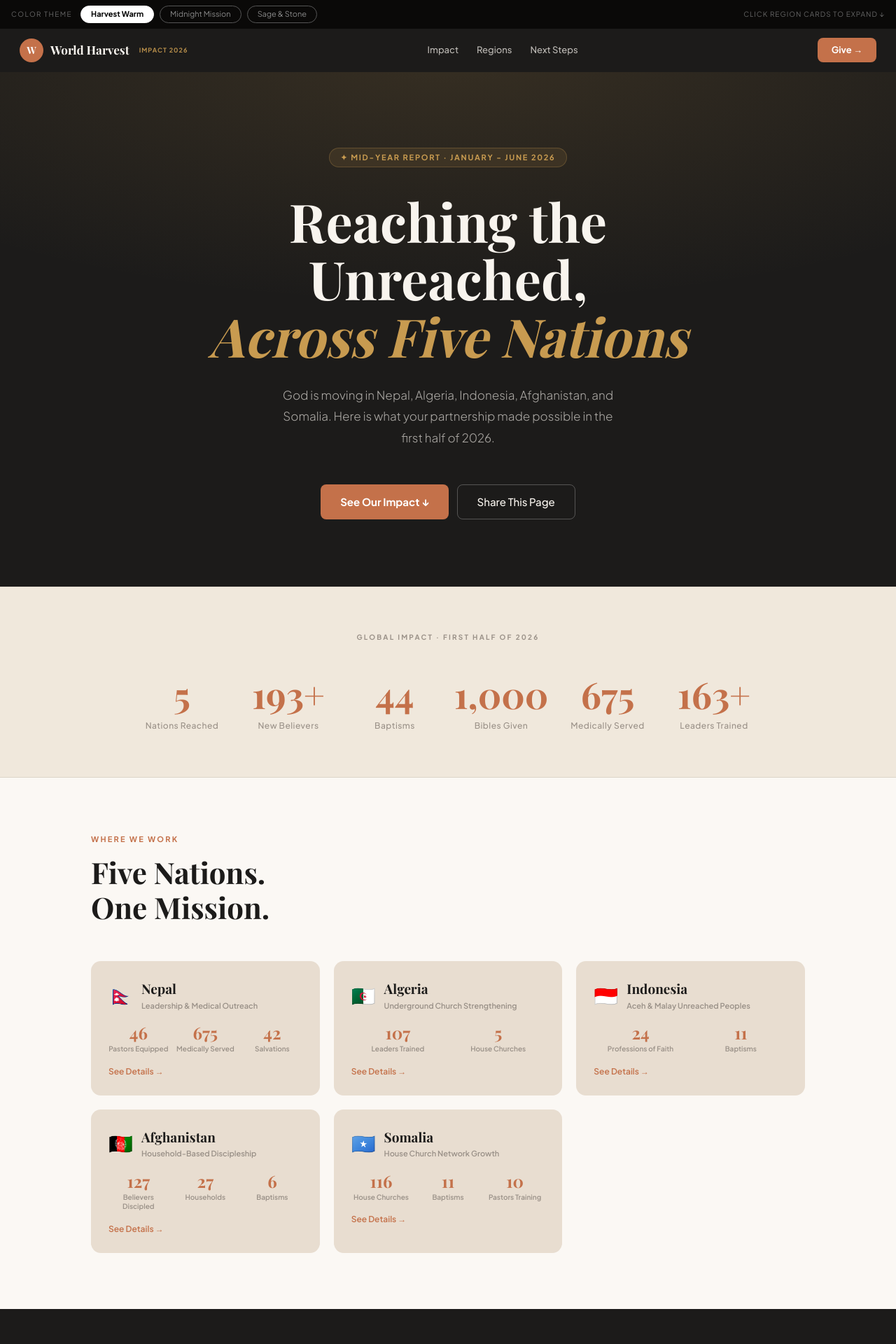
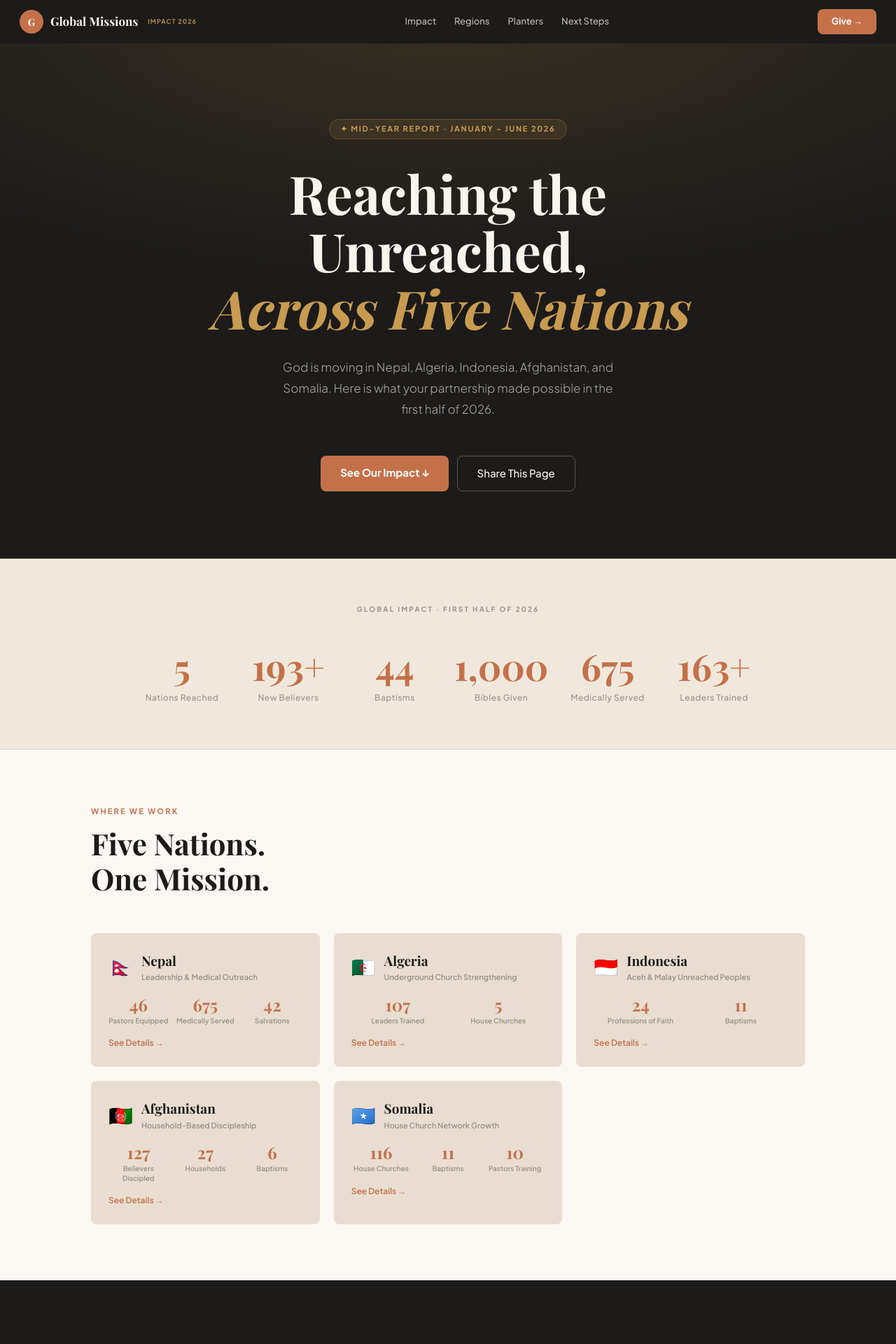
Before and after one commit to widodoalfianto/gm-impact, a Next.js app: page / in a window 1280 px wide. Shown: the top 1920 px of the page at 70% size. Built offline with nearby package versions, Linux system fonts and the light colour scheme; a web font is replaced by a local one.

Commit message:
Rebrand impact site for Global Missions

```diff
--- a/app/layout.tsx
+++ b/app/layout.tsx
@@ -13,8 +13,8 @@ const geistMono = Geist_Mono({
 });
 
 export const metadata: Metadata = {
-  title: "World Harvest Impact 2026",
-  description: "World Harvest mid-year impact report across five nations.",
+  title: "Global Missions Impact 2026",
+  description: "Global Missions mid-year impact report across five nations.",
 };
 
 export default function RootLayout({
--- a/app/page.tsx
+++ b/app/page.tsx
@@ -15,8 +15,11 @@ if (typeof document !== "undefined" && !document.getElementById("wh-font")) {
 const SERIF = "'Playfair Display', Georgia, serif";
 const SANS = "'Plus Jakarta Sans', system-ui, sans-serif";
 
-const THEMES = {
-  "Harvest Warm": {
+const SHARE_URL = "https://gm-impact.vercel.app";
+const SHARE_LABEL = "gm-impact.vercel.app";
+const ENCODED_SHARE_URL = encodeURIComponent(SHARE_URL);
+
+const THEME = {
   bg: "#FBF8F4", bgAlt: "#F0E8DC", bgCard: "#E8DDD0",
   nav: "#1C1B1A", navText: "#F8F4EE",
   text: "#1C1B1A", textSub: "#5A4F46", textMuted: "#9A9188",
@@ -25,30 +28,14 @@ const THEMES = {
   heroBg: "#1C1B1A", heroAccent: "#C89B50", stat: "#C4714A",
   badge: "#F0E8DC", badgeText: "#7A5A3A",
   inputBg: "#FBF8F4",
-  },
-  "Midnight Mission": {
-    bg: "#181614", bgAlt: "#211E1B", bgCard: "#2A2622",
-    nav: "#0F0D0B", navText: "#F4EFE8",
-    text: "#F4EFE8", textSub: "#C4BCB3", textMuted: "#7A7268",
-    accent: "#D4A96A", accentLight: "#3A2D1F",
-    gold: "#D4A96A", divider: "#3A3630",
-    heroBg: "#0F0D0B", heroAccent: "#D4A96A", stat: "#D4A96A",
-    badge: "#2A2622", badgeText: "#C4A060",
-    inputBg: "#181614",
-  },
-  "Sage & Stone": {
-    bg: "#F5F7F2", bgAlt: "#E8EDE3", bgCard: "#DCE5D6",
-    nav: "#1D2419", navText: "#F5F7F2",
-    text: "#1D2419", textSub: "#3A5034", textMuted: "#7A8E72",
-    accent: "#5B7B4E", accentLight: "#D5E6CF",
-    gold: "#8BA65A", divider: "#CDD8C5",
-    heroBg: "#1D2419", heroAccent: "#A3C88A", stat: "#5B7B4E",
-    badge: "#DCE5D6", badgeText: "#3A5A2A",
-    inputBg: "#F5F7F2",
-  },
 };
 
-type ThemeName = keyof typeof THEMES;
+const NAV_ITEMS = [
+  { label: "Impact", href: "#impact" },
+  { label: "Regions", href: "#regions" },
+  { label: "Planters", href: "#planters" },
+  { label: "Next Steps", href: "#next-steps" },
+];
 
 const STATS = [
   { num: "5", label: "Nations Reached" },
@@ -61,45 +48,43 @@ const STATS = [
 
 const REGIONS = [
   {
-    flag: "🇳🇵", name: "Nepal", sub: "Leadership & Medical Outreach",
+    flag: "🇳🇵", name: "Nepal", sub: "Leadership & Medical Outreach", mediaHref: "#visuals",
     stats: [{ n: "46", l: "Pastors Equipped" }, { n: "675", l: "Medically Served" }, { n: "42", l: "Salvations" }],
-    bullets: ["1,000 Bibles distributed", "16 baptisms conducted", "200 backpacks for children", "4 motorcycles for remote pastors"],
+    bullets: ["46 pastors equipped", "675 people medically served", "42 salvations", "1,000 Bibles distributed", "16 baptisms conducted", "200 backpacks for children", "4 motorcycles for remote pastors"],
   },
   {
-    flag: "🇩🇿", name: "Algeria", sub: "Underground Church Strengthening",
+    flag: "🇩🇿", name: "Algeria", sub: "Underground Church Strengthening", mediaHref: "#visuals",
     stats: [{ n: "107", l: "Leaders Trained" }, { n: "5", l: "House Churches" }],
-    bullets: ["Three regions: Kabylia, Bejaia, and Oran", "Ministry continues under sensitive conditions"],
+    bullets: ["107 leaders trained", "5 house churches strengthened", "Three regions served: Kabylia, Bejaia, and Oran", "Ministry continues under sensitive conditions"],
   },
   {
-    flag: "🇮🇩", name: "Indonesia", sub: "Aceh & Malay Unreached Peoples",
+    flag: "🇮🇩", name: "Indonesia", sub: "Aceh & Malay Unreached Peoples", mediaHref: "#visuals",
     stats: [{ n: "24", l: "Professions of Faith" }, { n: "11", l: "Baptisms" }],
-    bullets: ["Active in multiple unreached villages", "Households of Peace established", "Medical, solar panel & children's programs"],
+    bullets: ["24 professions of faith", "11 baptisms", "Active in multiple unreached villages", "Households of Peace established", "Medical outreach, solar panels, and children's programs supported"],
   },
   {
-    flag: "🇦🇫", name: "Afghanistan", sub: "Household-Based Discipleship",
+    flag: "🇦🇫", name: "Afghanistan", sub: "Household-Based Discipleship", mediaHref: "#visuals",
     stats: [{ n: "127", l: "Believers Discipled" }, { n: "27", l: "Households" }, { n: "6", l: "Baptisms" }],
-    bullets: ["Discipleship across 27 households", "6 baptisms conducted in Kabul"],
+    bullets: ["127 believers discipled", "27 households reached through discipleship", "6 baptisms conducted in Kabul"],
   },
   {
-    flag: "🇸🇴", name: "Somalia", sub: "House Church Network Growth",
+    flag: "🇸🇴", name: "Somalia", sub: "House Church Network Growth", mediaHref: "#visuals",
     stats: [{ n: "116", l: "House Churches" }, { n: "11", l: "Baptisms" }, { n: "10", l: "Pastors Training" }],
-    bullets: ["Decentralized discipleship network", "Growing leadership pipeline"],
+    bullets: ["116 house churches supported", "11 baptisms", "10 pastors in training", "Decentralized discipleship network", "Growing leadership pipeline"],
   },
 ];
 
 const SOCIALS = [
-  { name: "Facebook", icon: "f", url: "https://www.facebook.com/worldharvestindonesia" },
-  { name: "Instagram", icon: "◎", url: "https://www.instagram.com/worldharvestind" },
-  { name: "YouTube", icon: "▶", url: "https://www.youtube.com/channel/UCA9-atJcDfmDUbM-p98xcRA" },
-  { name: "Twitter/X", icon: "𝕏", url: "https://www.twitter.com/WorldHarvestInd" },
+  { name: "Photos", icon: "□", url: "#visuals" },
+  { name: "Videos", icon: "▶", url: "#visuals" },
+  { name: "Updates", icon: "•", url: "#next-steps" },
 ];
 
-export default function WHMockup() {
-  const [tn, setTn] = useState<ThemeName>("Harvest Warm");
+export default function GlobalMissionsImpactPage() {
   const [expanded, setExpanded] = useState<number | null>(null);
   const [giveAmt, setGiveAmt] = useState<number | null>(50);
   const [customAmt, setCustomAmt] = useState<string>("");
-  const T = THEMES[tn];
+  const T = THEME;
 
   const tagStyle: React.CSSProperties = {
     display: "inline-flex", alignItems: "center", gap: 7,
@@ -156,29 +141,6 @@ export default function WHMockup() {
 
   return (
     <div style={{ fontFamily: SANS, background: T.bg, color: T.text, minHeight: "100vh" }}>
-
-      {/* ── THEME SWITCHER ── */}
-      <div style={{
-        position: "sticky", top: 0, zIndex: 999,
-        background: "#0A0908", display: "flex",
-        alignItems: "center", padding: "8px 16px",
-        gap: 8, flexWrap: "wrap",
-      }}>
-        <span style={{ color: "#666", fontSize: 10, letterSpacing: "0.14em", textTransform: "uppercase", marginRight: 4, fontFamily: SANS }}>Color Theme</span>
-        {Object.keys(THEMES).map(name => (
-          <button key={name} onClick={() => setTn(name as ThemeName)} style={{
-            background: tn === name ? "#fff" : "transparent",
-            color: tn === name ? "#000" : "#888",
-            border: `1px solid ${tn === name ? "#fff" : "#555"}`,
-            borderRadius: 16, padding: "3px 14px",
-            fontSize: 11, cursor: "pointer",
-            fontFamily: SANS, fontWeight: tn === name ? 700 : 400,
-            transition: "all 0.15s",
-          }}>{name}</button>
-        ))}
-        <span style={{ marginLeft: "auto", color: "#666", fontSize: 10, letterSpacing: "0.1em", textTransform: "uppercase", fontFamily: SANS }}>Click region cards to expand ↓</span>
-      </div>
-
       {/* ── NAV ── */}
       <nav style={{
         background: T.nav, color: T.navText,
@@ -192,23 +154,23 @@ export default function WHMockup() {
             background: T.accent, display: "flex",
             alignItems: "center", justifyContent: "center",
             fontFamily: SERIF, fontSize: 14, color: "#fff", fontWeight: 700,
-          }}>W</div>
-          <span style={{ fontFamily: SERIF, fontSize: 17, fontWeight: 700 }}>World Harvest</span>
+          }}>G</div>
+          <span style={{ fontFamily: SERIF, fontSize: 17, fontWeight: 700 }}>Global Missions</span>
           <span style={{
             fontSize: 9, letterSpacing: "0.12em", textTransform: "uppercase",
             color: T.heroAccent, fontWeight: 700, marginLeft: 4, opacity: 0.9,
           }}>Impact 2026</span>
         </div>
         <div style={{ display: "flex", gap: 26, fontSize: 13, fontWeight: 500, opacity: 0.72 }}>
-          {["Impact", "Regions", "Next Steps"].map(i => (
-            <span key={i} style={{ cursor: "pointer" }}>{i}</span>
+          {NAV_ITEMS.map(item => (
+            <a key={item.label} href={item.href} style={{ color: "inherit", textDecoration: "none" }}>{item.label}</a>
           ))}
         </div>
-        <button style={{ ...btnPrimary, padding: "8px 20px", fontSize: 13 }}>Give →</button>
+        <a href="#give" style={{ ...btnPrimary, padding: "8px 20px", fontSize: 13, textDecoration: "none" }}>Give →</a>
       </nav>
 
       {/* ── HERO ── */}
-      <section style={{
+      <section id="impact" style={{
         background: T.heroBg, color: T.navText,
         padding: "108px 28px 96px",
         textAlign: "center", position: "relative", overflow: "hidden",
@@ -240,8 +202,8 @@ export default function WHMockup() {
             God is moving in Nepal, Algeria, Indonesia, Afghanistan, and Somalia. Here is what your partnership made possible in the first half of 2026.
           </p>
           <div style={{ display: "flex", gap: 12, justifyContent: "center", flexWrap: "wrap" }}>
-            <button style={btnPrimary}>See Our Impact ↓</button>
-            <button style={btnGhost}>Share This Page</button>
+            <a href="#regions" style={{ ...btnPrimary, textDecoration: "none" }}>See Our Impact ↓</a>
+            <a href="#visuals" style={{ ...btnGhost, textDecoration: "none" }}>Share This Page</a>
           </div>
         </div>
       </section>
@@ -277,7 +239,7 @@ export default function WHMockup() {
       </section>
 
       {/* ── REGIONS ── */}
-      <section style={{ padding: "80px 28px", background: T.bg }}>
+      <section id="regions" style={{ padding: "80px 28px", background: T.bg }}>
         <div style={{ maxWidth: 1020, margin: "0 auto" }}>
           <div style={{ marginBottom: 52 }}>
             <span style={overline}>Where We Work</span>
@@ -294,7 +256,7 @@ export default function WHMockup() {
                 <div key={r.name}
                   onClick={() => setExpanded(open ? null : i)}
                   style={{
-                    background: T.bgCard, borderRadius: 14, padding: 24,
+                    background: T.bgCard, borderRadius: 8, padding: 24,
                     cursor: "pointer",
                     border: `1.5px solid ${open ? T.accent : "transparent"}`,
                     boxShadow: open ? `0 0 0 4px ${T.accentLight}` : "none",
@@ -307,10 +269,9 @@ export default function WHMockup() {
                       <div style={{ fontSize: 11, color: T.textMuted, fontWeight: 600, marginTop: 2 }}>{r.sub}</div>
                     </div>
                   </div>
+                  {!open && (
                     <div style={{
                       display: "flex", gap: 10, justifyContent: "space-around",
-                    paddingBottom: open ? 18 : 0, marginBottom: open ? 18 : 0,
-                    borderBottom: open ? `1px solid ${T.divider}` : "none",
                     }}>
                       {r.stats.map(({ n, l }) => (
                         <div key={l} style={{ textAlign: "center", flex: 1 }}>
@@ -319,10 +280,24 @@ export default function WHMockup() {
                         </div>
                       ))}
                     </div>
+                  )}
                   {open && (
+                    <>
                       <ul style={{ margin: 0, padding: "0 0 0 14px", fontSize: 13, lineHeight: 1.9, color: T.textSub }}>
                         {r.bullets.map(b => <li key={b}>{b}</li>)}
                       </ul>
+                      <a
+                        href={r.mediaHref}
+                        onClick={(event: React.MouseEvent<HTMLAnchorElement>) => event.stopPropagation()}
+                        style={{
+                          display: "inline-flex", marginTop: 16,
+                          color: T.accent, fontSize: 12, fontWeight: 700,
+                          textDecoration: "none", borderBottom: `1px solid ${T.accent}55`,
+                        }}
+                      >
+                        Photos &amp; videos coming soon →
+                      </a>
+                    </>
                   )}
                   <div style={{ fontSize: 12, color: T.accent, fontWeight: 600, marginTop: 16 }}>
                     {open ? "↑ Show Less" : "See Details →"}
@@ -354,25 +329,25 @@ export default function WHMockup() {
             Matthew 9:37-38
           </p>
           <p style={{ fontSize: 15, lineHeight: 1.8, color: T.navText, opacity: 0.58, maxWidth: 460, margin: "0 auto 40px" }}>
-            World Harvest is called to reach those where faith carries real risk - in regions where access is limited and hope is desperately needed.
+            Global Missions exists to reach people where faith carries real risk - in regions where access is limited and hope is desperately needed.
           </p>
-          <a href="https://www.worldharvest.id" target="_blank" rel="noreferrer" style={{
+          <a href="#next-steps" style={{
             color: T.heroAccent, fontFamily: SANS, fontWeight: 600,
             fontSize: 14, textDecoration: "none",
             borderBottom: `1px solid ${T.heroAccent}55`, paddingBottom: 2,
           }}>
-            Learn more at worldharvest.id →
+            Connect with Global Missions →
           </a>
         </div>
       </section>
 
       {/* ── SHARE HUB ── */}
-      <section style={{ padding: "72px 28px", background: T.bgAlt, textAlign: "center" }}>
+      <section id="visuals" style={{ padding: "72px 28px", background: T.bgAlt, textAlign: "center" }}>
         <div style={{ maxWidth: 620, margin: "0 auto" }}>
-          <span style={overline}>Spread the Word</span>
-          <h2 style={{ ...h2Style, textAlign: "center" }}>Share This Story</h2>
+          <span style={overline}>Visuals & Sharing</span>
+          <h2 style={{ ...h2Style, textAlign: "center" }}>Photos and Videos Coming Soon</h2>
           <p style={{ ...bodyStyle, textAlign: "center", marginBottom: 40 }}>
-            Use the QR code or link below - perfect for bulletins, projector screens, and social posts.
+            This section will become the home for field photos, short video updates, and shareable media as they become available.
           </p>
           <div style={{ display: "flex", gap: 32, alignItems: "center", justifyContent: "center", flexWrap: "wrap" }}>
             <div style={{ textAlign: "center" }}>
@@ -383,8 +358,8 @@ export default function WHMockup() {
                 boxShadow: `0 0 0 2px ${T.divider}`,
               }}>
                 <img
-                  src="https://api.qrserver.com/v1/create-qr-code/?size=100x100&data=https://worldharvest.id/impact&bgcolor=ffffff&color=1C1B1A&qzone=1"
-                  alt="QR code for worldharvest.id/impact"
+                  src={`https://api.qrserver.com/v1/create-qr-code/?size=100x100&data=${ENCODED_SHARE_URL}&bgcolor=ffffff&color=1C1B1A&qzone=1`}
+                  alt={`QR code for ${SHARE_LABEL}`}
                   style={{ width: 100, height: 100, display: "block", borderRadius: 4 }}
                 />
               </div>
@@ -397,11 +372,11 @@ export default function WHMockup() {
                 fontSize: 13, fontWeight: 700, color: T.accent,
                 letterSpacing: "0.02em",
               }}>
-                🔗 worldharvest.id/impact
+                🔗 {SHARE_LABEL}
               </div>
               <div style={{ display: "flex", gap: 10, flexWrap: "wrap" }}>
                 {SOCIALS.map(s => (
-                  <a key={s.name} href={s.url} target="_blank" rel="noreferrer" style={{
+                  <a key={s.name} href={s.url} style={{
                     background: T.bgCard, color: T.text,
                     textDecoration: "none", borderRadius: 8,
                     padding: "8px 14px", fontSize: 12, fontWeight: 600,
@@ -418,8 +393,22 @@ export default function WHMockup() {
         </div>
       </section>
 
+      {/* ── PLANTERS ── */}
+      <section id="planters" style={{ padding: "80px 28px", background: T.bg }}>
+        <div style={{ maxWidth: 620, margin: "0 auto" }}>
+          <span style={overline}>Planters</span>
+          <h2 style={h2Style}>A simple monthly pledge for Global Missions.</h2>
+          <p style={bodyStyle}>
+            Planters is a new program inviting people to pledge $30/month. Those gifts fuel Global Missions work through sending, discipleship, care, and church planting.
+          </p>
+          <a href="#next-steps" style={{ ...btnPrimary, textDecoration: "none" }}>
+            Join the interest list →
+          </a>
+        </div>
+      </section>
+
       {/* ── NEXT STEPS ── */}
-      <section style={{ padding: "80px 28px", background: T.bg }}>
+      <section id="next-steps" style={{ padding: "80px 28px", background: T.bgAlt }}>
         <div style={{ maxWidth: 540, margin: "0 auto" }}>
           <span style={overline}>Get Involved</span>
           <h2 style={h2Style}>Your Next Step</h2>
@@ -459,10 +448,10 @@ export default function WHMockup() {
       </section>
 
       {/* ── GIVE ── */}
-      <section style={{ padding: "80px 28px", background: T.bgAlt }}>
+      <section id="give" style={{ padding: "80px 28px", background: T.bg }}>
         <div style={{ maxWidth: 540, margin: "0 auto" }}>
           <span style={overline}>Partner With Us</span>
-          <h2 style={h2Style}>Give to the Harvest</h2>
+          <h2 style={h2Style}>Give to Global Missions</h2>
           <p style={bodyStyle}>
             Your generosity reaches the unreached - funding Bibles, medical care, discipleship, and church planting across five nations.
           </p>
@@ -498,7 +487,7 @@ export default function WHMockup() {
           </div>
 
           <button style={{ ...btnPrimary, width: "100%", fontSize: 16, padding: "16px 0", textAlign: "center" }}>
-            Give ${customAmt || giveAmt || 50} to World Harvest →
+            Give ${customAmt || giveAmt || 50} to Global Missions →
           </button>
           <p style={{ textAlign: "center", fontSize: 12, color: T.textMuted, marginTop: 14 }}>
             🔒 Secure &amp; encrypted · All contributions support the mission
@@ -519,15 +508,15 @@ export default function WHMockup() {
                   width: 36, height: 36, borderRadius: "50%", background: T.accent,
                   display: "flex", alignItems: "center", justifyContent: "center",
                   fontFamily: SERIF, fontSize: 14, color: "#fff", fontWeight: 700,
-                }}>W</div>
-                <span style={{ fontFamily: SERIF, fontSize: 18, fontWeight: 700 }}>World Harvest</span>
+                }}>G</div>
+                <span style={{ fontFamily: SERIF, fontSize: 18, fontWeight: 700 }}>Global Missions</span>
               </div>
               <p style={{ fontSize: 13, color: T.navText, opacity: 0.48, lineHeight: 1.78, maxWidth: 300, marginBottom: 24 }}>
-                Impacting the world through creative community, education, and media services. Jakarta, Indonesia.
+                Funding prayer, sending, discipleship, care, and church planting among unreached people.
               </p>
               <div style={{ display: "flex", gap: 10 }}>
                 {SOCIALS.map(s => (
-                  <a key={s.name} href={s.url} target="_blank" rel="noreferrer" style={{
+                  <a key={s.name} href={s.url} style={{
                     width: 36, height: 36, borderRadius: 8,
                     border: "1px solid rgba(255,255,255,0.15)",
                     display: "flex", alignItems: "center", justifyContent: "center",
@@ -544,7 +533,7 @@ export default function WHMockup() {
                 padding: 6, margin: "0 auto 10px",
               }}>
                 <img
-                  src="https://api.qrserver.com/v1/create-qr-code/?size=84x84&data=https://worldharvest.id/impact&bgcolor=ffffff&color=1C1B1A&qzone=0"
+                  src={`https://api.qrserver.com/v1/create-qr-code/?size=84x84&data=${ENCODED_SHARE_URL}&bgcolor=ffffff&color=1C1B1A&qzone=0`}
                   alt="Share QR"
                   style={{ width: 84, height: 84, display: "block" }}
                 />
@@ -560,8 +549,8 @@ export default function WHMockup() {
             fontSize: 12, color: T.navText, opacity: 0.32,
             flexWrap: "wrap", gap: 8,
           }}>
-            <span>© 2026 World Harvest. All rights reserved.</span>
-            <span>worldharvest.id</span>
+            <span>© 2026 Global Missions. All rights reserved.</span>
+            <span>{SHARE_LABEL}</span>
           </div>
         </div>
       </footer>
--- a/package.json
+++ b/package.json
@@ -1,5 +1,5 @@
 {
-  "name": "world-harvest",
+  "name": "gm-impact",
   "version": "0.1.0",
   "private": true,
   "scripts": {
```
Also changed, not shown: 2 other files (tests, documents, lock files or other folders). Lines whose indentation alone changed are shown as unchanged.
